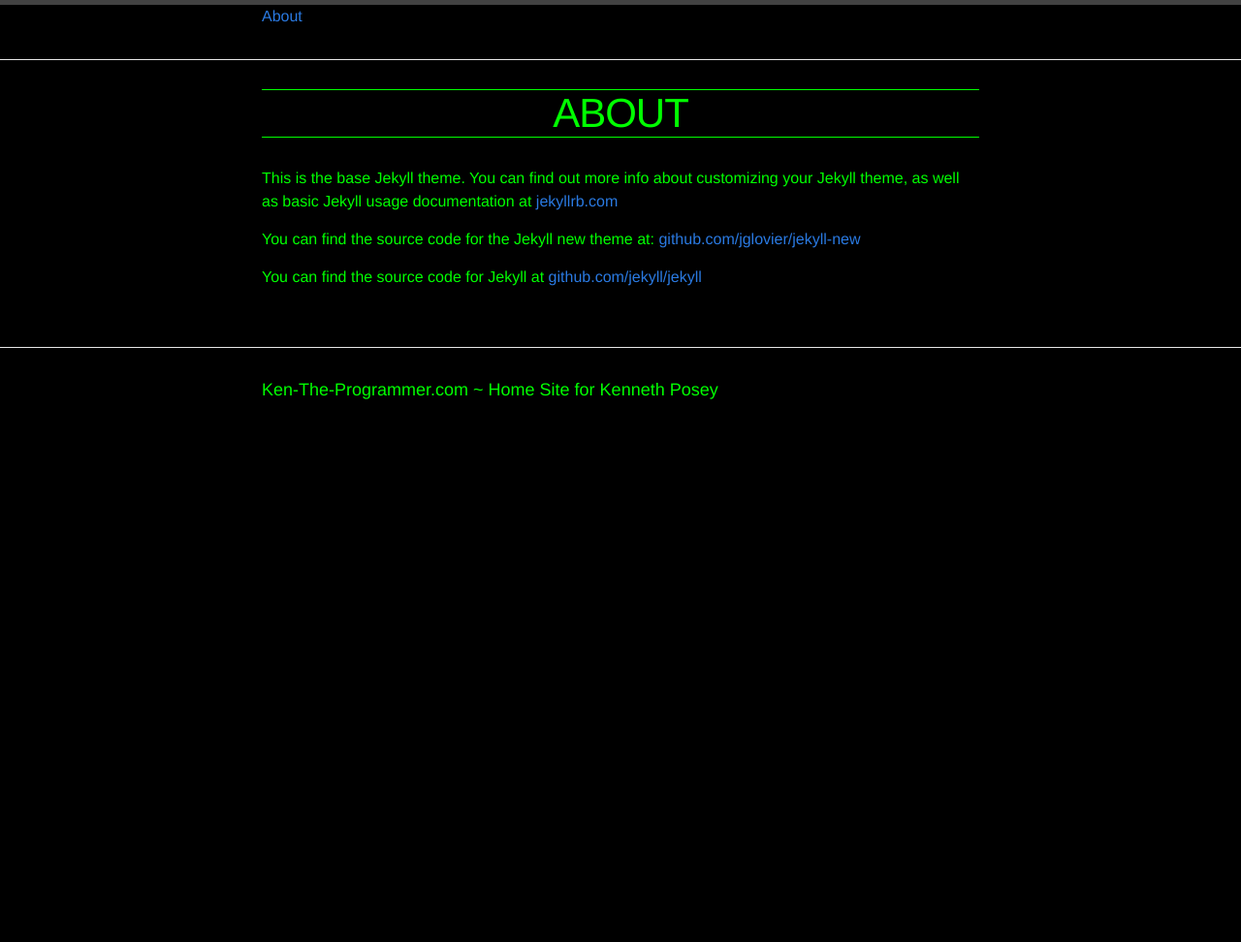
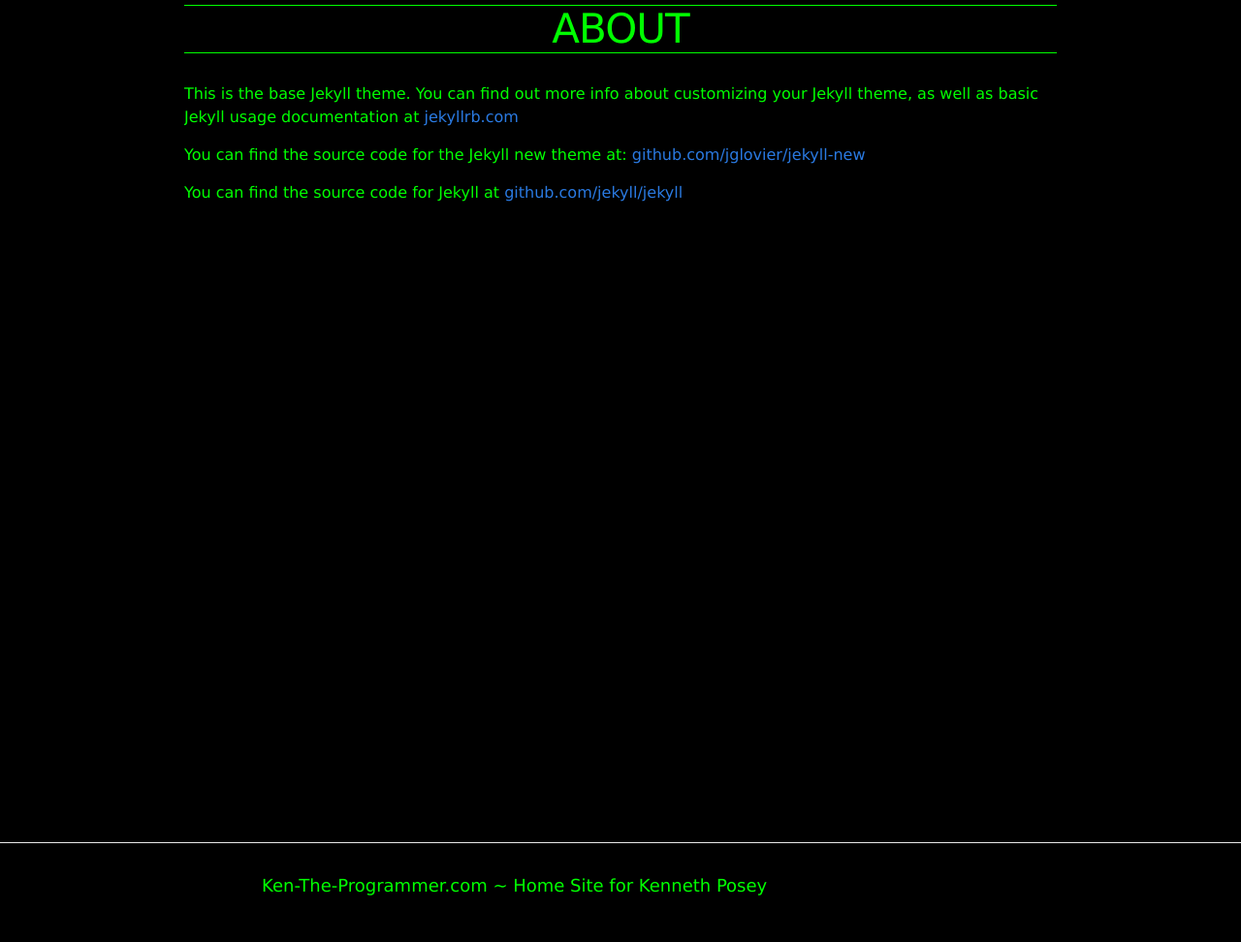
Before and after one commit to Kenneth-Posey/kenneth-posey.github.io, a Jekyll site: the page built from about.md, in a window 1280 px wide. Shown: the whole page at 97% size. Built offline with Jekyll 4.4.1, drawn with Linux system fonts in a browser that asks for light colours; before the commit the page ends 900 px from its top, so only the background shows below that.

Commit message:
Removing jekyll default structure

```diff
--- a/_includes/header.html
+++ b/_includes/header.html
@@ -1,4 +1,5 @@
-<header class="site-header">
+<header class="">
+  <!--
     <div class="wrapper">
         <div class="trigger">
           {% for page in site.pages %}
@@ -9,4 +10,7 @@
         </div>
       </nav>
     </div>
+  -->
+  <div id="start-menu" class="matrix-font"></div>
+  {% include navigation.html %}
 </header>
--- a/_layouts/default.html
+++ b/_layouts/default.html
@@ -3,13 +3,15 @@
 
   {% include head.html %}
 
-  <body>
+  <body class="zinnia default exterior-wrapper">
 
     {% include header.html %}
 
-    <div class="page-content">
-      <div class="wrapper">
-        {{ content }}
+    <div class="container interior-wrapper">
+      <div id="content">
+        <div id="content-body" class="content-body-class" tabindex="5000" style="height: 869px; overflow: hidden; outline: none;">
+          {{ content }}
+        </div>
       </div>
     </div>
 
```
Lines whose indentation alone changed are shown as unchanged.
